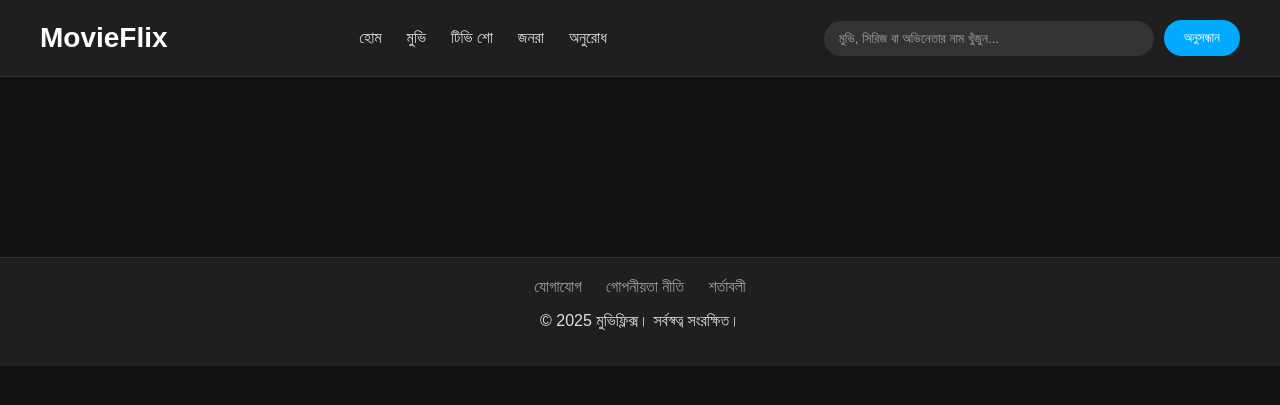
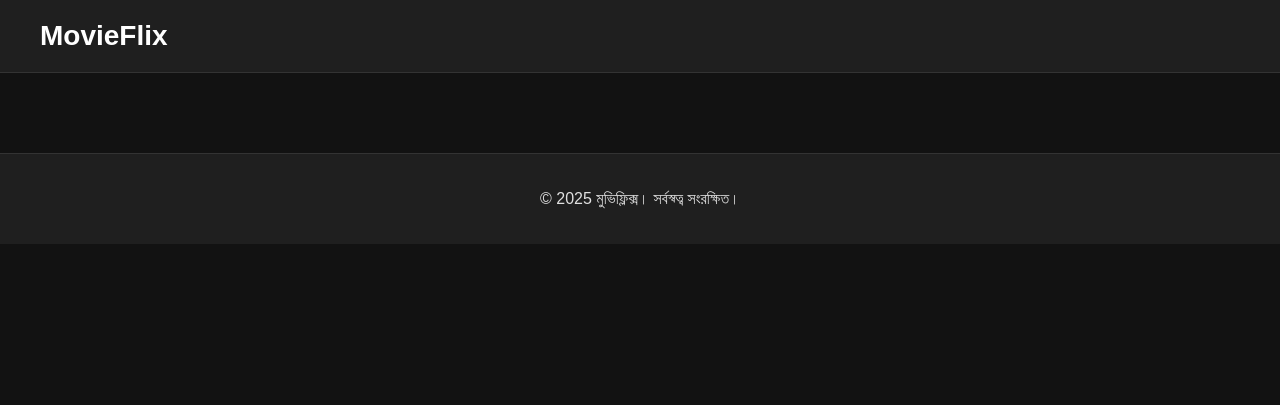
Before and after one commit to zxoou-media/cinelistbd, a Flask app: page /details/1 in a window 1280 px wide. Shown: the top 405 px of the page. Run offline with Flask 3, Linux system fonts and the light colour scheme; data that the repository does not hold is empty.

Commit message:
Update details.html

```diff
--- a/cinelistbd/templates/details.html
+++ b/cinelistbd/templates/details.html
@@ -2,40 +2,19 @@
 <html lang="bn">
 <head>
   <meta charset="UTF-8">
-    <meta name="viewport" content="width=device-width, initial-scale=1.0">
-    <title>মুভি বিস্তারিত - MovieFlix</title>
+  <title>মুভি বিস্তারিত</title>
   <link rel="stylesheet" href="{{ url_for('static', filename='style.css') }}">
 </head>
 <body>
-
   <header class="header">
     <a href="{{ url_for('home') }}" class="logo">MovieFlix</a>
-        <nav class="nav-menu">
-            <ul>
-                <li><a href="{{ url_for('home') }}">হোম</a></li>
-                <li><a href="#">মুভি</a></li>
-                <li><a href="#">টিভি শো</a></li>
-                <li><a href="#">জনরা</a></li>
-                <li><a href="#">অনুরোধ</a></a></li>
-            </ul>
-        </nav>
-        <div class="search-bar">
-            <input type="text" id="search-input" placeholder="মুভি, সিরিজ বা অভিনেতার নাম খুঁজুন...">
-            <button class="search-btn">অনুসন্ধান</button>
-        </div>
   </header>
 
   <main class="main-content">
-        <section id="movie-details-section">
-            </section>
+    <div id="movie-details" class="movie-details-container"></div>
   </main>
 
   <footer class="footer">
-        <div class="footer-links">
-            <a href="#">যোগাযোগ</a>
-            <a href="#">গোপনীয়তা নীতি</a>
-            <a href="#">শর্তাবলী</a>
-        </div>
     <p>&copy; 2025 মুভিফ্লিক্স। সর্বস্বত্ব সংরক্ষিত।</p>
   </footer>
 
```
Lines whose indentation alone changed are shown as unchanged.
